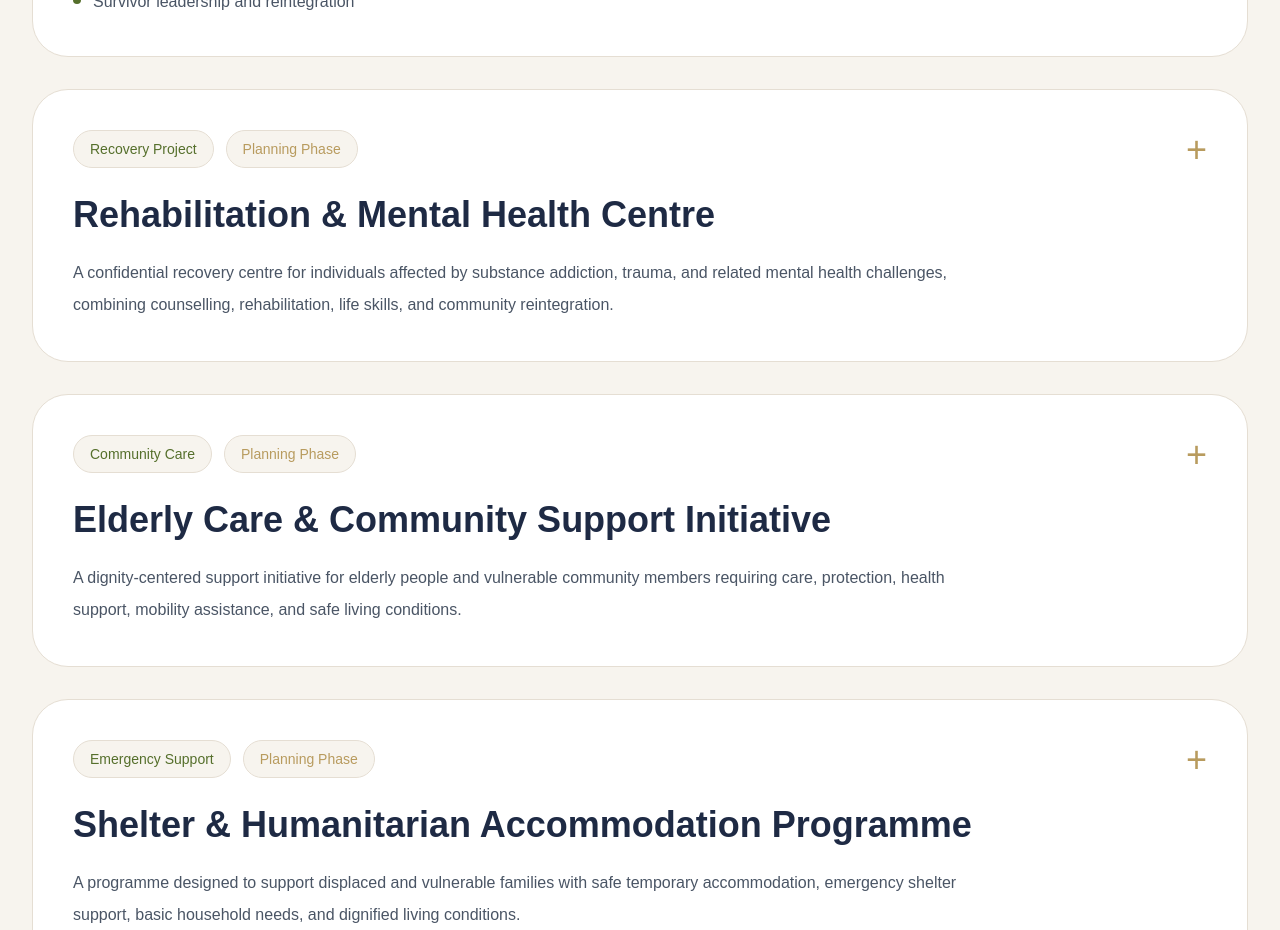
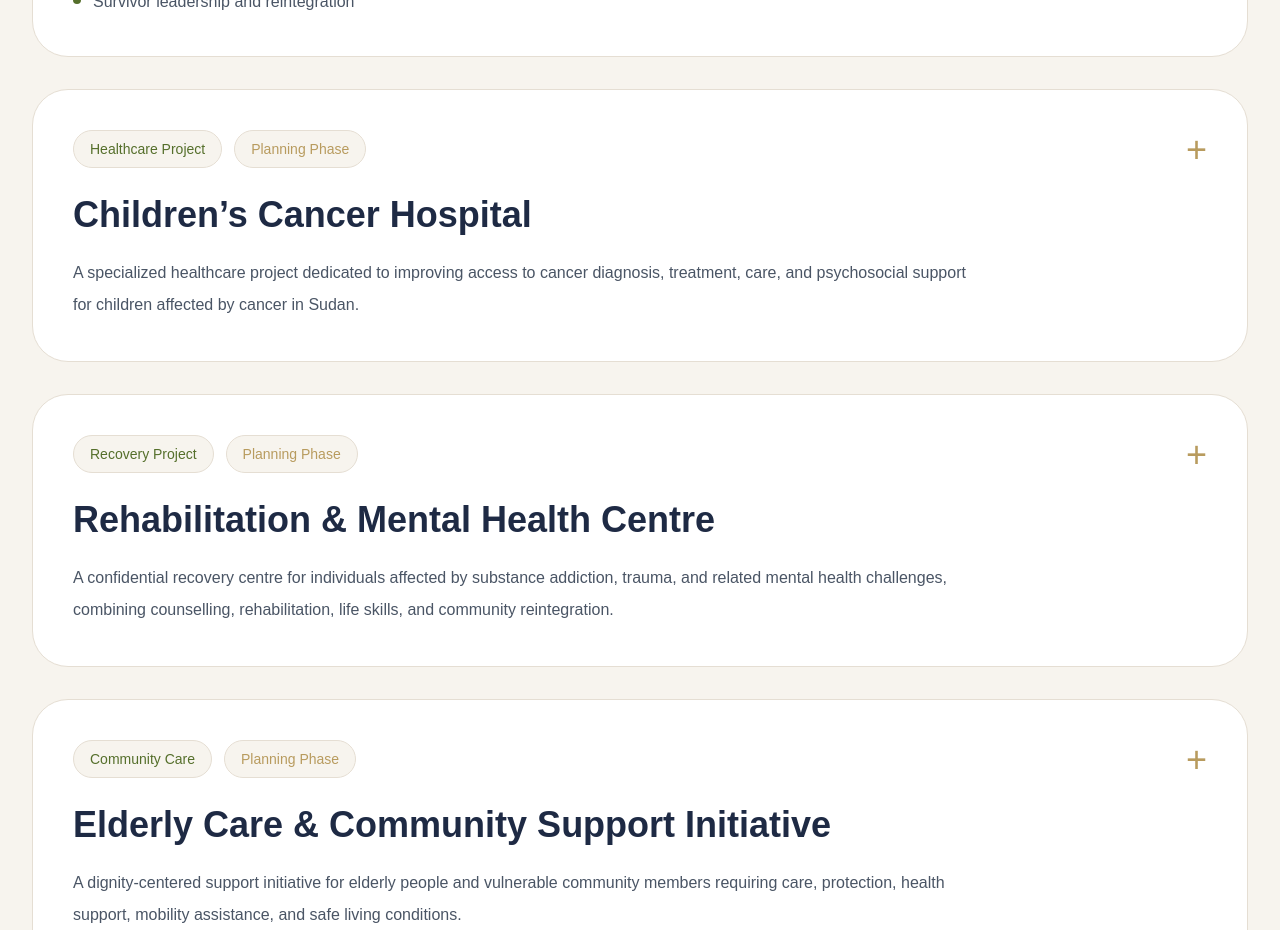
Before and after one commit to dahdidris-hue/azah-foundation, a Next.js app: page /projects in a window 1280 px wide. Shown: the part 1360-2290 px from the top of the page. Built offline with nearby package versions, Linux system fonts and the light colour scheme.

Commit message:
Add Children's Cancer Hospital project

```diff
--- a/app/projects/page.tsx
+++ b/app/projects/page.tsx
@@ -14,6 +14,21 @@ export default function ProjectsPage() {
         "Survivor leadership and reintegration",
       ],
       sdgs: ["SDG 5", "SDG 3", "SDG 4", "SDG 8", "SDG 16"],
+    },
+    {
+      title: "Children’s Cancer Hospital",
+      status: "Planning Phase",
+      tag: "Healthcare Project",
+      description:
+        "A specialized healthcare project dedicated to improving access to cancer diagnosis, treatment, care, and psychosocial support for children affected by cancer in Sudan.",
+      focus: [
+        "Paediatric cancer care",
+        "Diagnosis and treatment support",
+        "Psychosocial support for children and families",
+        "Referral pathways and continuity of care",
+        "Health system strengthening for child oncology",
+      ],
+      sdgs: ["SDG 3", "SDG 10"],
     },
     {
       title: "Rehabilitation & Mental Health Centre",
```
